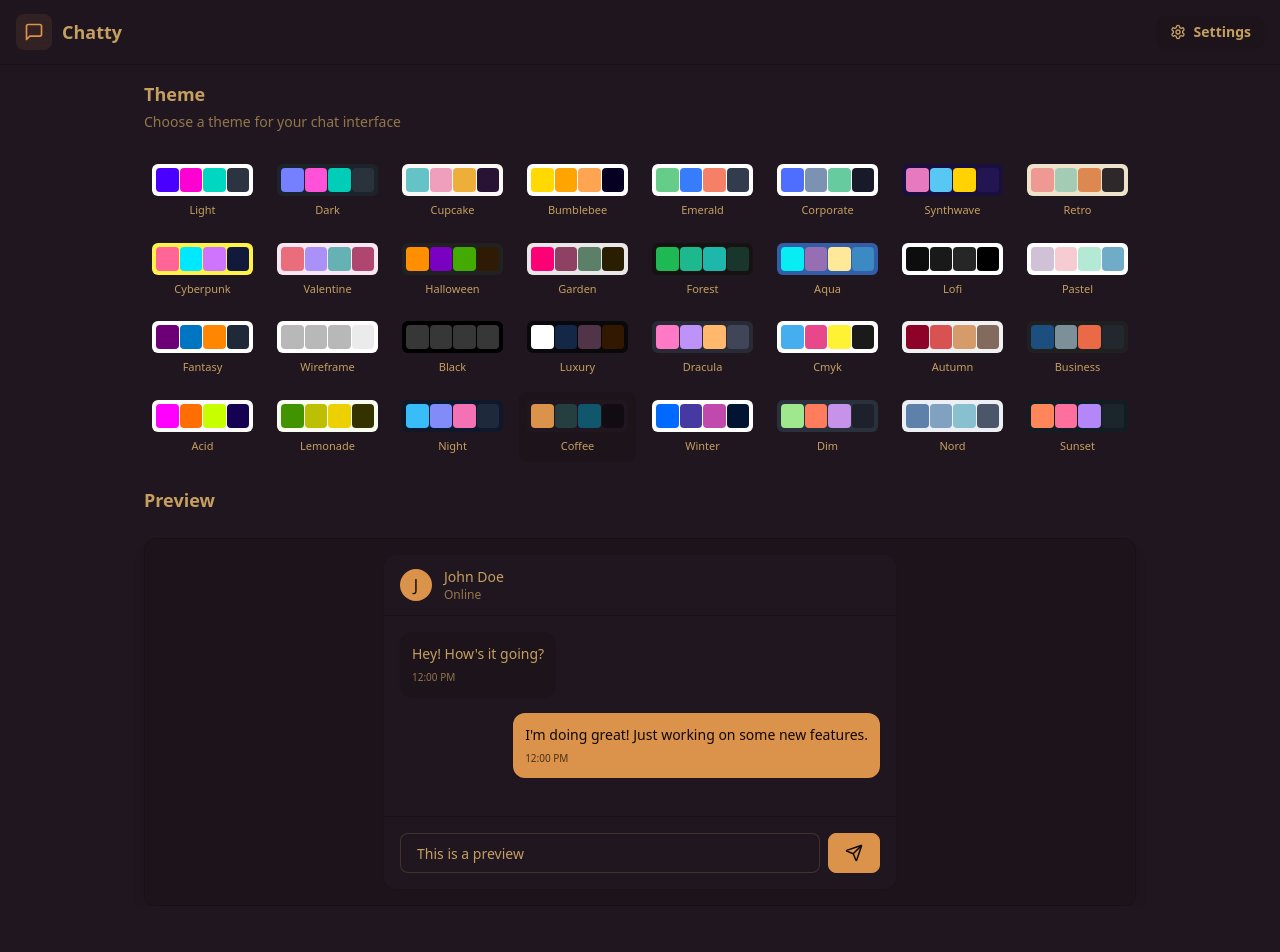
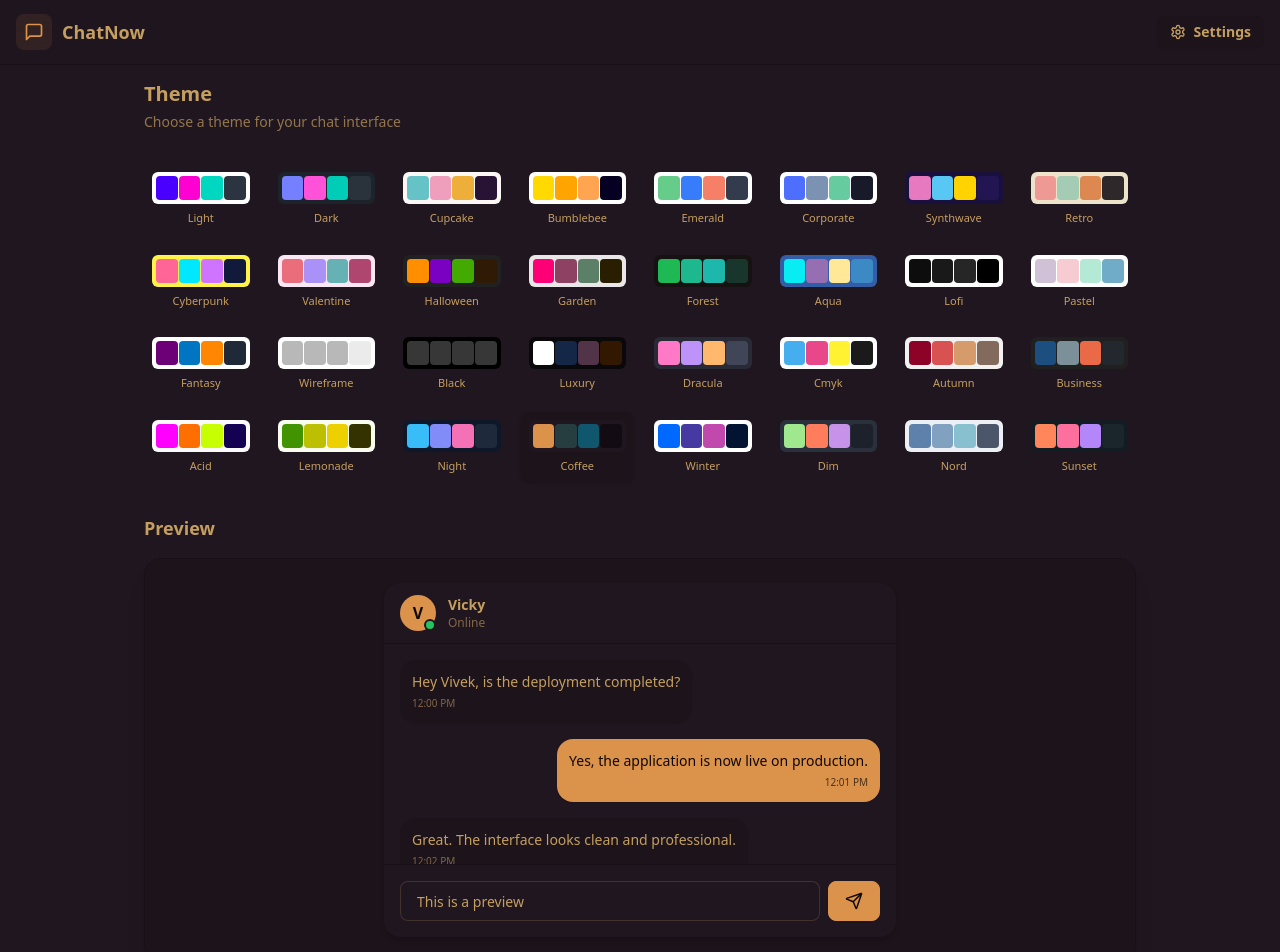
Before and after one commit to vivek0u0705/ChatNow-Application-, a React (Vite) app in the folder frontend/: page /settings in a window 1280 px wide. Shown: the top 952 px of the page. Before the commit the page ends 906 px from the top, so only its background shows below. Built offline with nearby package versions, Linux system fonts and the light colour scheme; no server answers.

Commit message:
Project Completed

```diff
--- a/frontend/src/components/AuthImagePattern.jsx
+++ b/frontend/src/components/AuthImagePattern.jsx
@@ -1,19 +1,28 @@
+
 const AuthImagePattern = ({ title, subtitle }) => {
   return (
     <div className="hidden lg:flex items-center justify-center bg-base-200 p-12">
       <div className="max-w-md text-center">
-        <div className="grid grid-cols-3 gap-3 mb-8">
+
+        {/* Pattern Grid */}
+        <div className="grid grid-cols-3 gap-4 mb-10">
           {[...Array(9)].map((_, i) => (
             <div
               key={i}
-              className={`aspect-square rounded-2xl bg-primary/10 ${
-                i % 2 === 0 ? "animate-pulse" : ""
-              }`}
+              className="aspect-square rounded-2xl bg-primary/10 transition-all duration-300 hover:bg-primary/20"
             />
           ))}
         </div>
-        <h2 className="text-2xl font-bold mb-4">{title}</h2>
-        <p className="text-base-content/60">{subtitle}</p>
+
+        {/* Text */}
+        <h2 className="text-3xl font-bold mb-4">
+          {title}
+        </h2>
+
+        <p className="text-base-content/60 leading-relaxed">
+          {subtitle}
+        </p>
+
       </div>
     </div>
   );
--- a/frontend/src/components/Navbar.jsx
+++ b/frontend/src/components/Navbar.jsx
@@ -14,7 +14,7 @@ const Navbar = () => {
               <div className="size-9 rounded-lg bg-primary/10 flex items-center justify-center">
                 <MessageSquare className="w-5 h-5 text-primary" />
               </div>
-              <h1 className="text-lg font-bold">Chatty</h1>
+              <h1 className="text-lg font-bold">ChatNow</h1>
             </Link>
           </div>
 
--- a/frontend/src/components/NoChatSelected.jsx
+++ b/frontend/src/components/NoChatSelected.jsx
@@ -17,7 +17,7 @@ const NoChatSelected = () => {
         </div>
 
         {/* Welcome Text */}
-        <h2 className="text-2xl font-bold">Welcome to Chatty!</h2>
+        <h2 className="text-2xl font-bold">Welcome to ChatBox!</h2>
         <p className="text-base-content/60">
           Select a conversation from the sidebar to start chatting
         </p>
--- a/frontend/src/pages/LoginPage.jsx
+++ b/frontend/src/pages/LoginPage.jsx
@@ -2,7 +2,14 @@ import { useState } from "react";
 import { useAuthStore } from "../store/useAuthStore";
 import AuthImagePattern from "../components/AuthImagePattern";
 import { Link } from "react-router-dom";
-import { Eye, EyeOff, Loader2, Lock, Mail, MessageSquare } from "lucide-react";
+import {
+  Eye,
+  EyeOff,
+  Loader2,
+  Lock,
+  Mail,
+  MessageSquare,
+} from "lucide-react";
 
 const LoginPage = () => {
   const [showPassword, setShowPassword] = useState(false);
@@ -10,6 +17,7 @@ const LoginPage = () => {
     email: "",
     password: "",
   });
+
   const { login, isLoggingIn } = useAuthStore();
 
   const handleSubmit = async (e) => {
@@ -18,102 +26,132 @@ const LoginPage = () => {
   };
 
   return (
-    <div className="h-screen grid lg:grid-cols-2">
-      {/* Left Side - Form */}
+    <div className="min-h-screen grid lg:grid-cols-2 bg-base-200">
+      {/* Left Side */}
       <div className="flex flex-col justify-center items-center p-6 sm:p-12">
-        <div className="w-full max-w-md space-y-8">
-          {/* Logo */}
-          <div className="text-center mb-8">
-            <div className="flex flex-col items-center gap-2 group">
-              <div
-                className="w-12 h-12 rounded-xl bg-primary/10 flex items-center justify-center group-hover:bg-primary/20
-              transition-colors"
-              >
-                <MessageSquare className="w-6 h-6 text-primary" />
+        <div className="w-full max-w-md">
+          <div className="card bg-base-100 shadow-2xl border border-base-300">
+            <div className="card-body p-8 space-y-6">
+
+              {/* Logo Section */}
+              <div className="text-center space-y-3">
+                <div className="flex justify-center">
+                  <div className="w-14 h-14 rounded-2xl bg-primary/10 flex items-center justify-center shadow-md">
+                    <MessageSquare className="w-7 h-7 text-primary" />
                   </div>
-              <h1 className="text-2xl font-bold mt-2">Welcome Back</h1>
-              <p className="text-base-content/60">Sign in to your account</p>
                 </div>
+                <h1 className="text-3xl font-bold tracking-tight">
+                  Welcome Back 👋
+                </h1>
+                <p className="text-base-content/60 text-sm">
+                  Sign in to continue your conversations
+                </p>
               </div>
 
               {/* Form */}
-          <form onSubmit={handleSubmit} className="space-y-6">
+              <form onSubmit={handleSubmit} className="space-y-5">
+
+                {/* Email */}
                 <div className="form-control">
                   <label className="label">
                     <span className="label-text font-medium">Email</span>
                   </label>
                   <div className="relative">
-                <div className="absolute inset-y-0 left-0 pl-3 flex items-center pointer-events-none">
-                  <Mail className="h-5 w-5 text-base-content/40" />
-                </div>
+                    <Mail className="absolute left-3 top-1/2 -translate-y-1/2 h-5 w-5 text-base-content/40" />
                     <input
                       type="email"
-                  className={`input input-bordered w-full pl-10`}
+                      className="input input-bordered w-full pl-10 focus:input-primary transition-all duration-200"
                       placeholder="you@example.com"
                       value={formData.email}
-                  onChange={(e) => setFormData({ ...formData, email: e.target.value })}
+                      onChange={(e) =>
+                        setFormData({
+                          ...formData,
+                          email: e.target.value,
+                        })
+                      }
+                      required
                     />
                   </div>
                 </div>
 
+                {/* Password */}
                 <div className="form-control">
                   <label className="label">
                     <span className="label-text font-medium">Password</span>
                   </label>
                   <div className="relative">
-                <div className="absolute inset-y-0 left-0 pl-3 flex items-center pointer-events-none">
-                  <Lock className="h-5 w-5 text-base-content/40" />
-                </div>
+                    <Lock className="absolute left-3 top-1/2 -translate-y-1/2 h-5 w-5 text-base-content/40" />
                     <input
                       type={showPassword ? "text" : "password"}
-                  className={`input input-bordered w-full pl-10`}
+                      className="input input-bordered w-full pl-10 pr-10 focus:input-primary transition-all duration-200"
                       placeholder="••••••••"
                       value={formData.password}
-                  onChange={(e) => setFormData({ ...formData, password: e.target.value })}
+                      onChange={(e) =>
+                        setFormData({
+                          ...formData,
+                          password: e.target.value,
+                        })
+                      }
+                      required
                     />
                     <button
                       type="button"
-                  className="absolute inset-y-0 right-0 pr-3 flex items-center"
+                      className="absolute right-3 top-1/2 -translate-y-1/2"
                       onClick={() => setShowPassword(!showPassword)}
                     >
                       {showPassword ? (
-                    <EyeOff className="h-5 w-5 text-base-content/40" />
+                        <EyeOff className="h-5 w-5 text-base-content/40 hover:text-primary transition" />
                       ) : (
-                    <Eye className="h-5 w-5 text-base-content/40" />
+                        <Eye className="h-5 w-5 text-base-content/40 hover:text-primary transition" />
                       )}
                     </button>
                   </div>
                 </div>
 
-            <button type="submit" className="btn btn-primary w-full" disabled={isLoggingIn}>
+                {/* Submit */}
+                <button
+                  type="submit"
+                  className="btn btn-primary w-full mt-4 shadow-md hover:shadow-lg transition-all duration-200"
+                  disabled={isLoggingIn}
+                >
                   {isLoggingIn ? (
                     <>
                       <Loader2 className="h-5 w-5 animate-spin" />
-                  Loading...
+                      Signing in...
                     </>
                   ) : (
-                "Sign in"
+                    "Sign In"
                   )}
                 </button>
               </form>
 
-          <div className="text-center">
-            <p className="text-base-content/60">
-              Don&apos;t have an account?{" "}
-              <Link to="/signup" className="link link-primary">
+              {/* Footer */}
+              <div className="text-center pt-2">
+                <p className="text-sm text-base-content/60">
+                  Don’t have an account?{" "}
+                  <Link
+                    to="/signup"
+                    className="font-medium text-primary hover:underline"
+                  >
                     Create account
                   </Link>
                 </p>
               </div>
+
+            </div>
+          </div>
         </div>
       </div>
 
-      {/* Right Side - Image/Pattern */}
+      {/* Right Side */}
       <AuthImagePattern
         title={"Welcome back!"}
-        subtitle={"Sign in to continue your conversations and catch up with your messages."}
+        subtitle={
+          "Sign in to continue your conversations and catch up with your messages."
+        }
       />
     </div>
   );
 };
+
 export default LoginPage;
--- a/frontend/src/pages/SettingsPage.jsx
+++ b/frontend/src/pages/SettingsPage.jsx
@@ -1,34 +1,36 @@
 import { THEMES } from "../constants";
 import { useThemeStore } from "../store/useThemeStore";
 import { Send } from "lucide-react";
-
-const PREVIEW_MESSAGES = [
-  { id: 1, content: "Hey! How's it going?", isSent: false },
-  { id: 2, content: "I'm doing great! Just working on some new features.", isSent: true },
-];
 
 const SettingsPage = () => {
   const { theme, setTheme } = useThemeStore();
 
   return (
     <div className="h-screen container mx-auto px-4 pt-20 max-w-5xl">
-      <div className="space-y-6">
+      <div className="space-y-8">
+
+        {/* Theme Section */}
         <div className="flex flex-col gap-1">
-          <h2 className="text-lg font-semibold">Theme</h2>
-          <p className="text-sm text-base-content/70">Choose a theme for your chat interface</p>
+          <h2 className="text-xl font-semibold">Theme</h2>
+          <p className="text-sm text-base-content/70">
+            Choose a theme for your chat interface
+          </p>
         </div>
 
-        <div className="grid grid-cols-4 sm:grid-cols-6 md:grid-cols-8 gap-2">
+        <div className="grid grid-cols-4 sm:grid-cols-6 md:grid-cols-8 gap-3">
           {THEMES.map((t) => (
             <button
               key={t}
               className={`
-                group flex flex-col items-center gap-1.5 p-2 rounded-lg transition-colors
-                ${theme === t ? "bg-base-200" : "hover:bg-base-200/50"}
+                group flex flex-col items-center gap-1.5 p-2 rounded-lg transition
+                ${theme === t ? "bg-base-200 shadow" : "hover:bg-base-200/50"}
               `}
               onClick={() => setTheme(t)}
             >
-              <div className="relative h-8 w-full rounded-md overflow-hidden" data-theme={t}>
+              <div
+                className="relative h-8 w-full rounded-md overflow-hidden"
+                data-theme={t}
+              >
                 <div className="absolute inset-0 grid grid-cols-4 gap-px p-1">
                   <div className="rounded bg-primary"></div>
                   <div className="rounded bg-secondary"></div>
@@ -44,54 +46,73 @@ const SettingsPage = () => {
         </div>
 
         {/* Preview Section */}
-        <h3 className="text-lg font-semibold mb-3">Preview</h3>
-        <div className="rounded-xl border border-base-300 overflow-hidden bg-base-100 shadow-lg">
-          <div className="p-4 bg-base-200">
+        <div>
+          <h3 className="text-lg font-semibold mb-4">Preview</h3>
+
+          <div className="rounded-2xl border border-base-300 bg-base-100 shadow-xl overflow-hidden">
+            <div className="p-6 bg-base-200">
               <div className="max-w-lg mx-auto">
-              {/* Mock Chat UI */}
-              <div className="bg-base-100 rounded-xl shadow-sm overflow-hidden">
-                {/* Chat Header */}
-                <div className="px-4 py-3 border-b border-base-300 bg-base-100">
-                  <div className="flex items-center gap-3">
-                    <div className="w-8 h-8 rounded-full bg-primary flex items-center justify-center text-primary-content font-medium">
-                      J
+
+                {/* Chat Container */}
+                <div className="bg-base-100 rounded-2xl shadow-md overflow-hidden">
+
+                  {/* Header */}
+                  <div className="px-4 py-3 border-b border-base-300 flex items-center gap-3">
+                    <div className="relative">
+                      <div className="w-9 h-9 rounded-full bg-primary text-primary-content flex items-center justify-center font-semibold">
+                        V
+                      </div>
+                      <span className="absolute bottom-0 right-0 w-3 h-3 bg-green-500 border-2 border-base-100 rounded-full"></span>
                     </div>
                     <div>
-                      <h3 className="font-medium text-sm">John Doe</h3>
-                      <p className="text-xs text-base-content/70">Online</p>
-                    </div>
+                      <h3 className="font-semibold text-sm">Vicky</h3>
+                      <p className="text-xs text-base-content/60">Online</p>
                     </div>
                   </div>
 
-                {/* Chat Messages */}
-                <div className="p-4 space-y-4 min-h-[200px] max-h-[200px] overflow-y-auto bg-base-100">
-                  {PREVIEW_MESSAGES.map((message) => (
-                    <div
-                      key={message.id}
-                      className={`flex ${message.isSent ? "justify-end" : "justify-start"}`}
-                    >
-                      <div
-                        className={`
-                          max-w-[80%] rounded-xl p-3 shadow-sm
-                          ${message.isSent ? "bg-primary text-primary-content" : "bg-base-200"}
-                        `}
-                      >
-                        <p className="text-sm">{message.content}</p>
-                        <p
-                          className={`
-                            text-[10px] mt-1.5
-                            ${message.isSent ? "text-primary-content/70" : "text-base-content/70"}
-                          `}
-                        >
+                  {/* Messages */}
+                  <div className="p-4 space-y-4 min-h-[220px] max-h-[220px] overflow-y-auto">
+
+                    {/* Incoming */}
+                    <div className="flex justify-start">
+                      <div className="max-w-[75%] bg-base-200 rounded-2xl p-3 shadow-sm">
+                        <p className="text-sm">
+                          Hey Vivek, is the deployment completed?
+                        </p>
+                        <p className="text-[10px] mt-1 text-base-content/60">
                           12:00 PM
                         </p>
                       </div>
                     </div>
-                  ))}
+
+                    {/* Sent */}
+                    <div className="flex justify-end">
+                      <div className="max-w-[75%] bg-primary text-primary-content rounded-2xl p-3 shadow-sm">
+                        <p className="text-sm">
+                          Yes, the application is now live on production.
+                        </p>
+                        <p className="text-[10px] mt-1 text-primary-content/70 text-right">
+                          12:01 PM
+                        </p>
+                      </div>
                     </div>
 
-                {/* Chat Input */}
-                <div className="p-4 border-t border-base-300 bg-base-100">
+                    {/* Incoming */}
+                    <div className="flex justify-start">
+                      <div className="max-w-[75%] bg-base-200 rounded-2xl p-3 shadow-sm">
+                        <p className="text-sm">
+                          Great. The interface looks clean and professional.
+                        </p>
+                        <p className="text-[10px] mt-1 text-base-content/60">
+                          12:02 PM
+                        </p>
+                      </div>
+                    </div>
+
+                  </div>
+
+                  {/* Input */}
+                  <div className="p-4 border-t border-base-300">
                     <div className="flex gap-2">
                       <input
                         type="text"
@@ -105,12 +126,17 @@ const SettingsPage = () => {
                       </button>
                     </div>
                   </div>
+
+                </div>
+
               </div>
             </div>
           </div>
         </div>
+
       </div>
     </div>
   );
 };
+
 export default SettingsPage;
```
Also changed, not shown: frontend/logoicon.png. Lines whose indentation alone changed are shown as unchanged.
